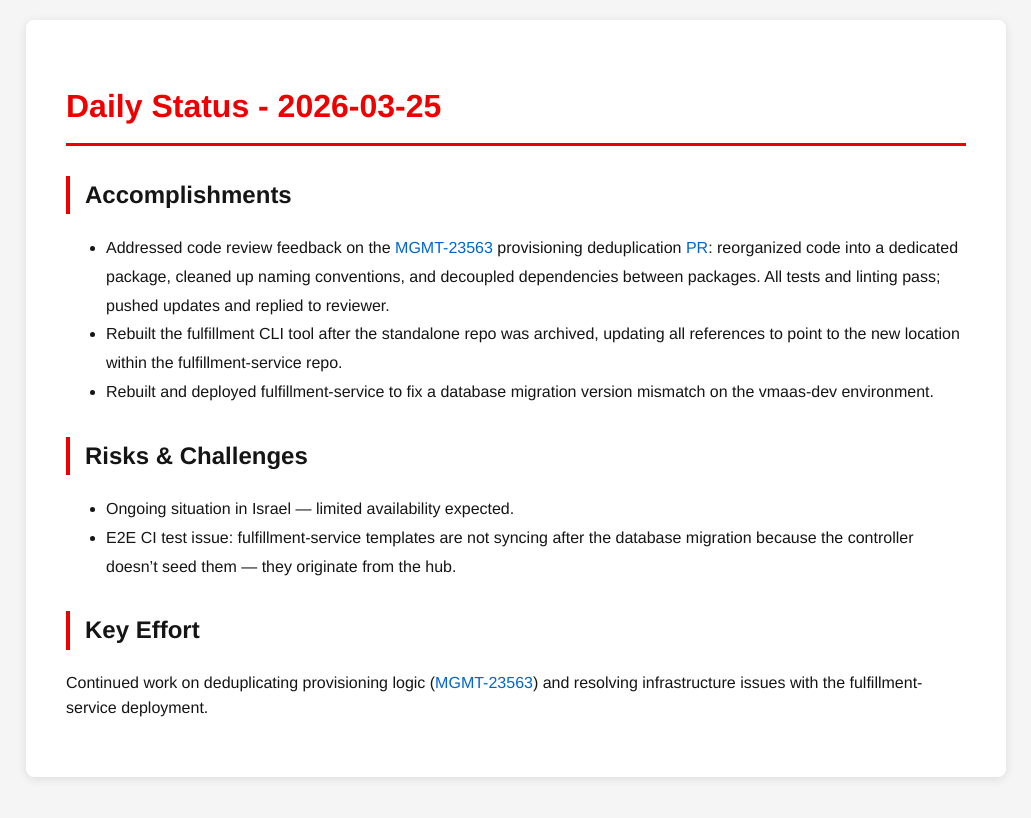
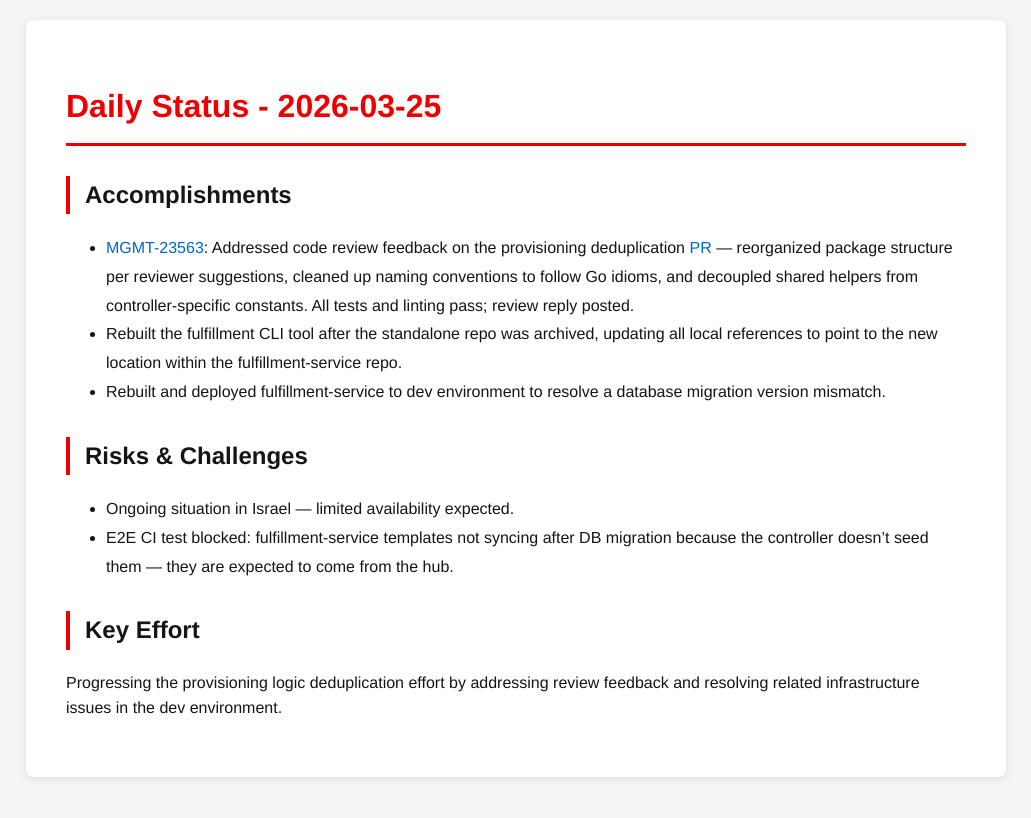
Before and after one commit to tzvatot/daily-status, a Jekyll site: the page built from 2026-03-25.md, in a window 1280 px wide. Shown: the top 818 px of the page, without its empty margins (124-1155 px from the left). Built offline with Jekyll 4.4.1, drawn with Linux system fonts in a browser that asks for light colours.

Commit message:
Daily status update - 2026-03-25

```diff
--- a/2026-03-25.md
+++ b/2026-03-25.md
@@ -7,13 +7,13 @@ date: 2026-03-25
 # Daily Status - 2026-03-25
 
 ## Accomplishments
-- Addressed code review feedback on the [MGMT-23563](https://issues.redhat.com/browse/MGMT-23563) provisioning deduplication [PR](https://github.com/osac-project/osac-operator/pull/153): reorganized code into a dedicated package, cleaned up naming conventions, and decoupled dependencies between packages. All tests and linting pass; pushed updates and replied to reviewer.
-- Rebuilt the fulfillment CLI tool after the standalone repo was archived, updating all references to point to the new location within the fulfillment-service repo.
-- Rebuilt and deployed fulfillment-service to fix a database migration version mismatch on the vmaas-dev environment.
+- [MGMT-23563](https://issues.redhat.com/browse/MGMT-23563): Addressed code review feedback on the provisioning deduplication [PR](https://github.com/osac-project/osac-operator/pull/153) — reorganized package structure per reviewer suggestions, cleaned up naming conventions to follow Go idioms, and decoupled shared helpers from controller-specific constants. All tests and linting pass; review reply posted.
+- Rebuilt the fulfillment CLI tool after the standalone repo was archived, updating all local references to point to the new location within the fulfillment-service repo.
+- Rebuilt and deployed fulfillment-service to dev environment to resolve a database migration version mismatch.
 
 ## Risks & Challenges
 - Ongoing situation in Israel — limited availability expected.
-- E2E CI test issue: fulfillment-service templates are not syncing after the database migration because the controller doesn't seed them — they originate from the hub.
+- E2E CI test blocked: fulfillment-service templates not syncing after DB migration because the controller doesn't seed them — they are expected to come from the hub.
 
 ## Key Effort
-Continued work on deduplicating provisioning logic ([MGMT-23563](https://issues.redhat.com/browse/MGMT-23563)) and resolving infrastructure issues with the fulfillment-service deployment.
+Progressing the provisioning logic deduplication effort by addressing review feedback and resolving related infrastructure issues in the dev environment.
```
